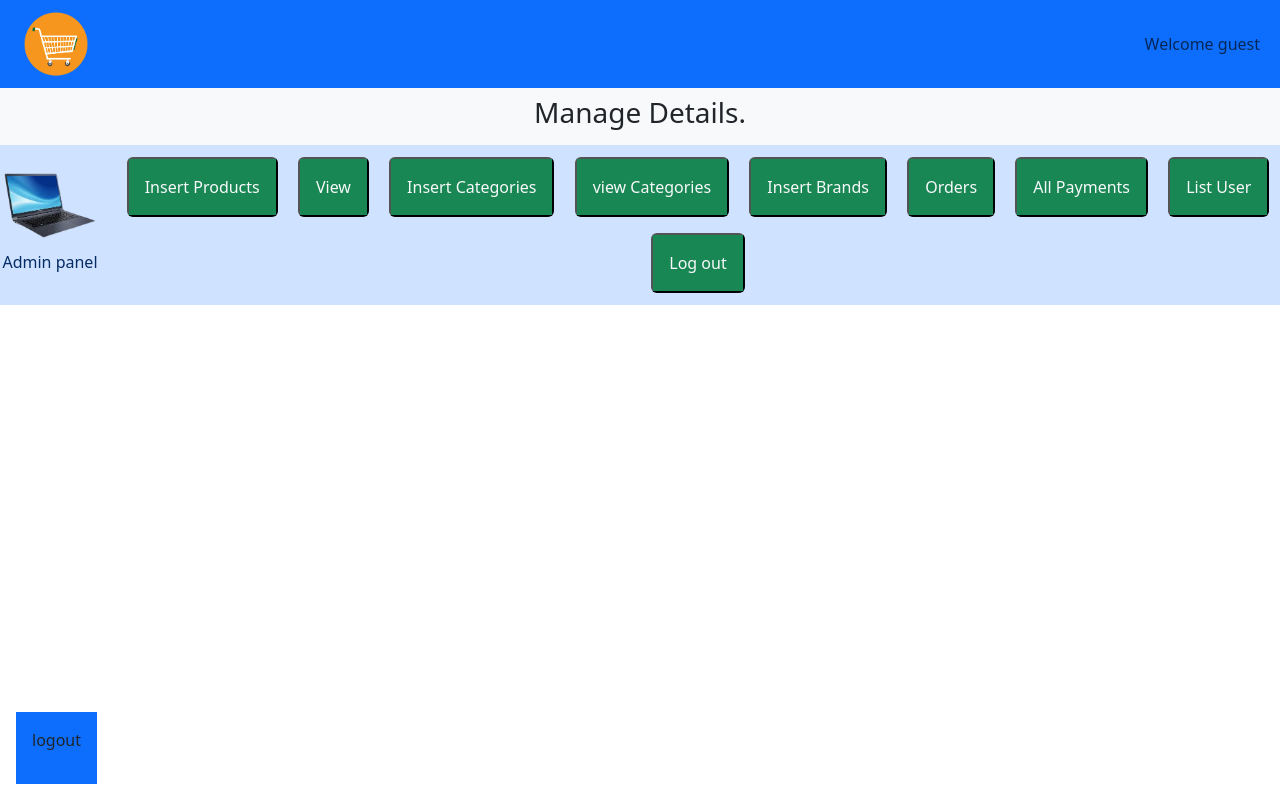
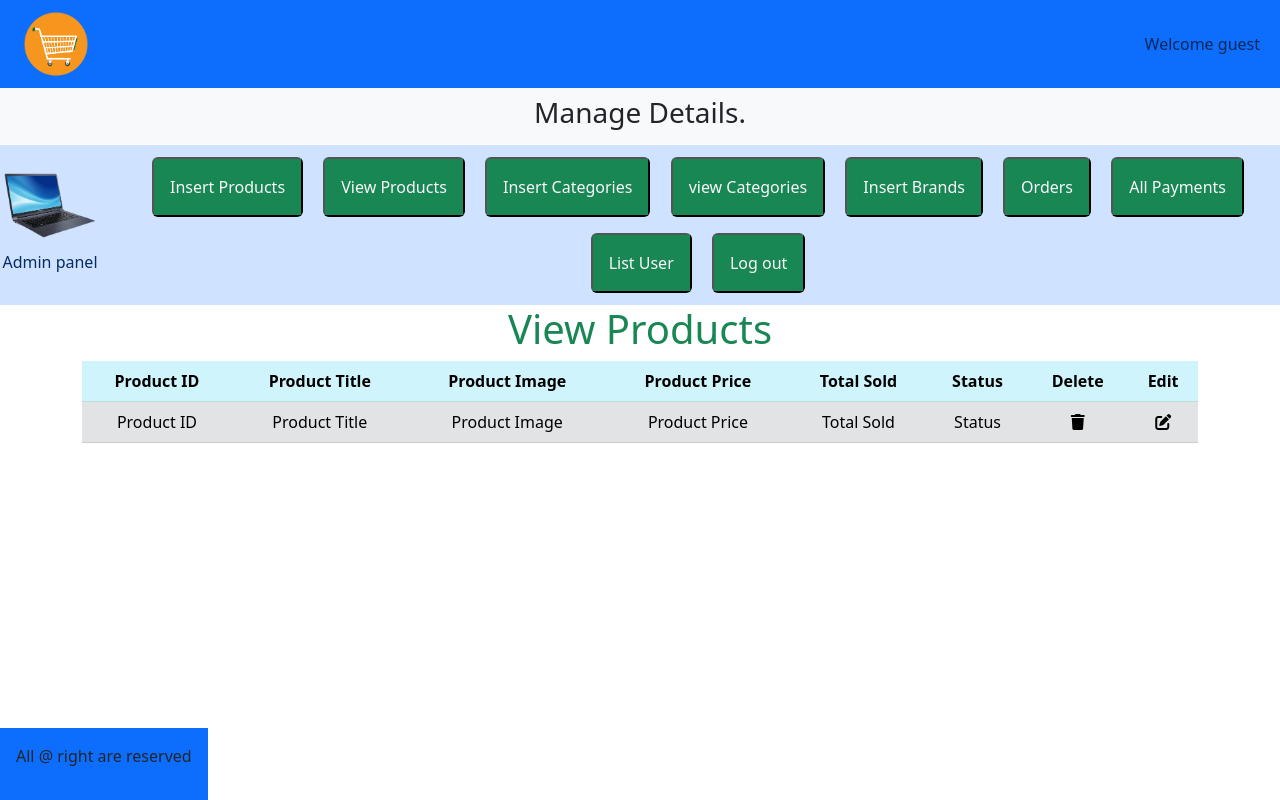
Before and after one commit to Rubina2563/PHPandSQLwebsite, a PHP site: page /Admin_Panel/index.php?view_products in a window 1280 px wide. Run offline with PHP 8.4, Linux system fonts and the light colour scheme; data that the repository does not hold is empty.

Commit message:
video 64

```diff
--- a/Admin_Panel/index.php
+++ b/Admin_Panel/index.php
@@ -1,3 +1,8 @@
+<?php
+include('./Includes/connect.php');
+include('../Functions/commonfunctions.php');
+?>
+
 <!DOCTYPE html>
 <html lang="en">
 <head>
@@ -18,11 +23,20 @@
     padding:4px;
     object-fit: contain;
    }
-
+.fa-trash {
+  color: black;
+}
+.fa-edit {
+  color: black;
+}
    .footer{
     position:absolute;
     bottom:0%;
    }
+
+   body {
+  overflow-x: hidden;
+}
    </style>
     <title>Document</title>
 
@@ -64,7 +78,7 @@
 
         <div class="button text-center">
             <button class="m-2 rounded"><a href="..\inert_product.php" class="nav-link text-light bg-success p-3">Insert Products</a></button>
-            <button class="m-2 rounded"><a href="" class="nav-link text-light bg-success p-3">View</a></button>
+            <button class="m-2 rounded"><a href="index.php?view_products" class="nav-link text-light bg-success p-3">View Products</a></button>
             <button class="m-2 rounded"><a href="index.php?insert_category" class="nav-link text-light bg-success p-3">Insert Categories</a></button>
             <button class="m-2 rounded"><a href="" class="nav-link text-light bg-success p-3">view Categories</a></button>
             <button class="m-2 rounded"><a href="index.php?insert_brand" class="nav-link text-light bg-success p-3">Insert Brands</a></button>
@@ -94,9 +108,19 @@
  </div>
 
 
- <!---last child--->
- <div class="bg-primary p-3 text-center footer p-3 m-3">
-<p>logout </p>
+<!--sixth child-->
+ <div class="container">
+  <?php  if(isset($_GET['view_products'])){
+    include('view_products.php');
+  }
+  ?>
+ </div>
+
+
+<!---last child--->
+
+<div class='bg-primary p-3 text-center footer'>
+<p>All @ right are reserved </p>
 </div>
 
   <!----Bootstrap ajs link link--->
--- /dev/null
+++ b/Admin_Panel/view_products.php
@@ -0,0 +1,37 @@
+
+
+    <h1 class="text-center text-success">View Products</h1>
+    <table class="table table-bordered-mt-5 table-secondary">
+        <thead class="table-info text-center">
+            <tr>
+                <th>Product ID</th>
+                <th>Product Title</th>
+                <th>Product Image</th>
+                <th>Product Price</th>
+                <th>Total Sold</th>
+                <th>Status</th>
+                <th>Delete</th>
+                <th>Edit</th>
+            </tr>
+        </thead>
+        <tbody>
+            <?php
+            $product_query="SELECT * FROM `products`";
+            $result_product=mysqli_query($con,$product_query);
+
+            while($row=mysqli_fetch_assoc($result_product)){
+
+            }
+            ?>
+        <tr class="text-center">
+                <td>Product ID</td>
+                <td>Product Title</td>
+                <td>Product Image</td>
+                <td>Product Price</td>
+                <td>Total Sold</td>
+                <td>Status</td>
+                <td><a href="" ><i class="fa fa-trash" aria-hidden="true"></i></a></td>
+                <td><a href="" ><i class="fas fa-edit"></i></a></td>
+            </tr>
+        </tbody>
+    </table>
--- a/Functions/footer.php
+++ b/Functions/footer.php
@@ -1,6 +1,6 @@
 <?php
 
-echo "<div class='bg-primary p-3 text-center'>
+echo "<div class='bg-primary p-3 text-center footer'>
 <p>All @ right are reserved </p>
 </div>";
 
```
